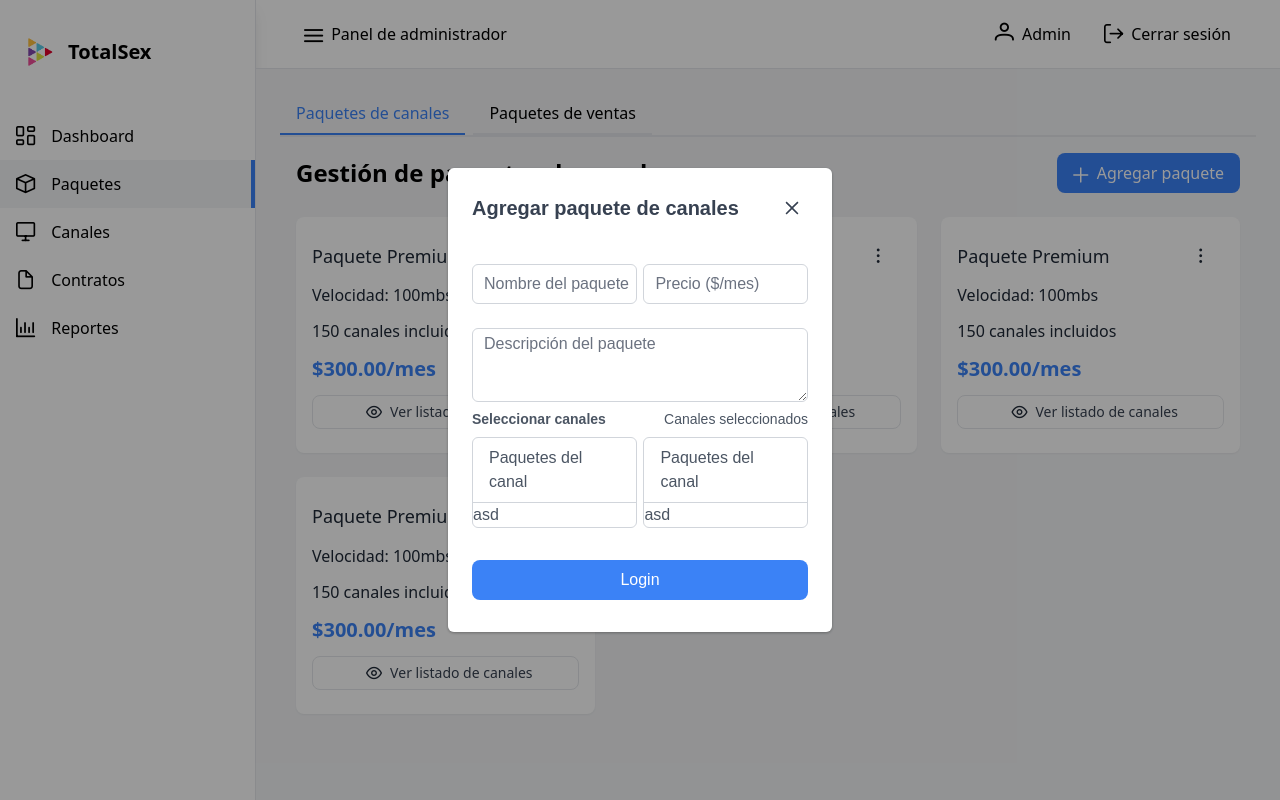
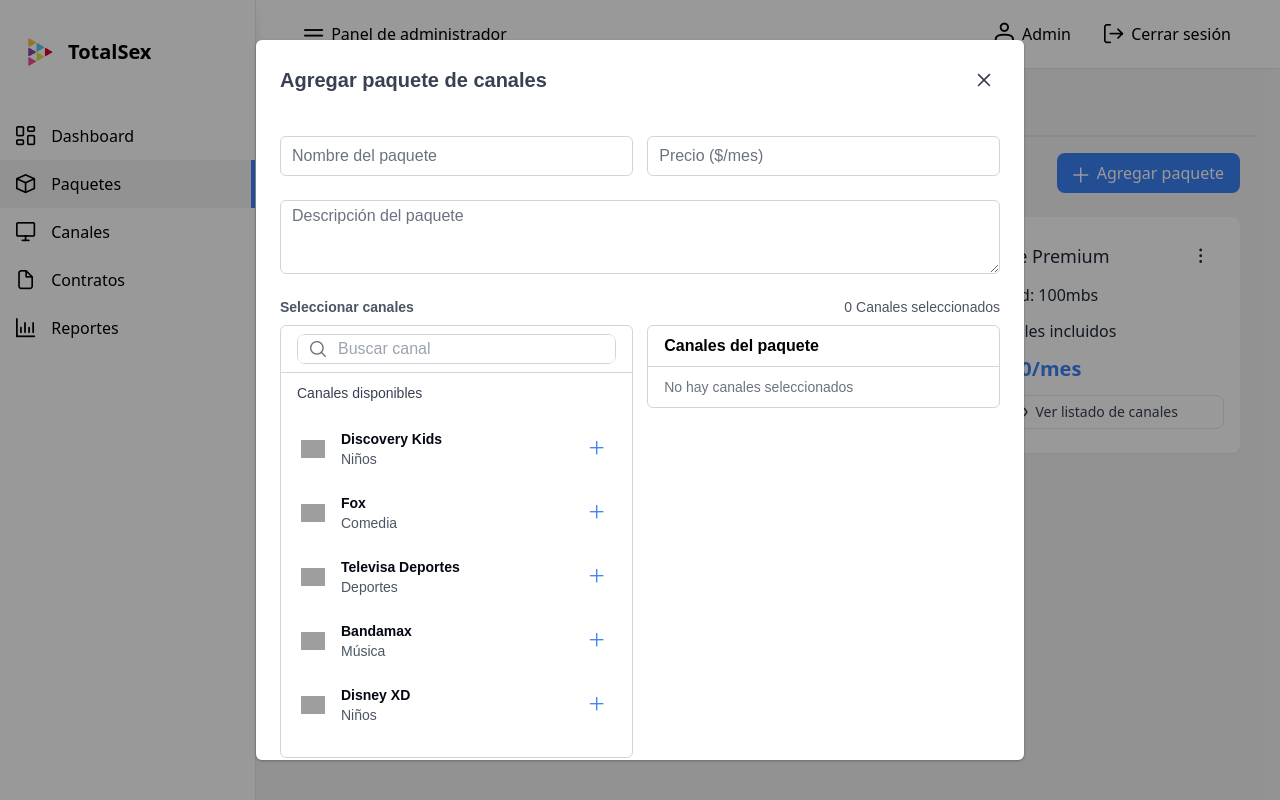
Before and after one commit to EmilianoChavarria/TotalPlay, a React (Vite) app: page /dashboard/packages/channelPackages in a window 1280 px wide. Both pictures are taken after a click on the button "Agregar paquete". Built offline with nearby package versions, Linux system fonts and the light colour scheme; grey boxes are pictures that could not be loaded; a web font is replaced by a local one.

Commit message:
Added functionality to add channels to a package

```diff
--- a/src/components/dashboard/sections/packages/ChannelPackageModal.jsx
+++ b/src/components/dashboard/sections/packages/ChannelPackageModal.jsx
@@ -9,11 +9,12 @@ import { FloatLabel } from 'primereact/floatlabel';
 import { InputText } from 'primereact/inputtext';
 import { Button } from 'primereact/button';
 import { InputTextarea } from 'primereact/inputtextarea';
+import { IconField } from 'primereact/iconfield';
+import { InputIcon } from 'primereact/inputicon';
 
 
 export const ChannelPackageModal = ({ visible, setVisible }) => {
-
-  const [channels, setChannels] = useState([
+  const [allChannels, setAllChannels] = useState([
     {
       id: 1,
       logo: "https://upload.wikimedia.org/wikipedia/commons/a/a9/Discovery_Kids_Logo_2021-Presente.webp",
@@ -25,14 +26,12 @@ export const ChannelPackageModal = ({ visible, setVisible }) => {
       logo: "https://upload.wikimedia.org/wikipedia/commons/c/c0/Fox_Broadcasting_Company_logo_%282019%29.svg",
       name: "Fox",
       category: "Comedia",
-
     },
     {
       id: 3,
       logo: "https://upload.wikimedia.org/wikipedia/commons/thumb/3/35/Televisa_Deportes_logo.png/1200px-Televisa_Deportes_logo.png",
       name: "Televisa Deportes",
       category: "Deportes",
-
     },
     {
       id: 4,
@@ -45,31 +44,41 @@ export const ChannelPackageModal = ({ visible, setVisible }) => {
       logo: "https://upload.wikimedia.org/wikipedia/commons/thumb/b/b9/Disney_XD_-_2015.svg/640px-Disney_XD_-_2015.svg.png",
       name: "Disney XD",
       category: "Niños",
-
     }
   ]);
+
+  const [selectedChannels, setSelectedChannels] = useState([]);
+
+  // Agrega el canal a la segunda lista
+  const addChannel = (channel) => {
+    setSelectedChannels([...selectedChannels, channel]);
+    setAllChannels(allChannels.filter(c => c.id !== channel.id));
+  };
+
+  // Remueve el canal de la segunda lista
+  const removeChannel = (channel) => {
+    setAllChannels([...allChannels, channel]);
+    setSelectedChannels(selectedChannels.filter(c => c.id !== channel.id));
+  };
 
   // Esto es para el formulario
   const validationSchema = Yup.object().shape({
     name: Yup.string()
       .required("El nombre del paquete es obligatorio")
       .matches(
-        // Regex de solo letras y números
         /^[a-zA-Z0-9\s]*$/,
         "El nombre del paquete no es válido"
       ),
     description: Yup.string()
       .required("La descripción del paquete es obligatoria")
       .matches(
-        // Regex de solo letras y números
         /^[a-zA-Z0-9\s]*$/,
         "La descripción del paquete no es válida"
       ),
     amount: Yup.number()
       .typeError('La cantidad del paquete no es válida')
       .required("La cantidad del paquete es obligatoria")
-      .min(1, "La cantidad del paquete no es válida")
-    ,
+      .min(1, "La cantidad del paquete no es válida"),
   });
 
   // Configuración de Formik
@@ -82,21 +91,20 @@ export const ChannelPackageModal = ({ visible, setVisible }) => {
     validationSchema,
     onSubmit: async (values) => {
       console.log('Datos del formulario:', values);
-      const formData = new FormData();
-      formData.append("name", values.name);
-      formData.append("description", values.description);
-      formData.append("number", values.number);
-      formData.append("category", values.category);
-      formData.append("image", values.logo);
+      const packageData = {
+        ...values,
+        channels: selectedChannels.map(c => c.id)
+      };
+      console.log('Package data to submit:', packageData);
 
-      try {
-        console.log(formData)
-        const response = await ChannelService.saveChannel(formData);
-        console.log("Respuesta del servidor:", response);
-      } catch (error) {
-        console.log("Error al crear el canal:", error);
-      }
-
+      // Here you would typically send the data to your API
+      // try {
+      //   const response = await PackageService.savePackage(packageData);
+      //   console.log("Respuesta del servidor:", response);
+      //   setVisible(false);
+      // } catch (error) {
+      //   console.log("Error al crear el paquete:", error);
+      // }
     },
   });
 
@@ -107,9 +115,9 @@ export const ChannelPackageModal = ({ visible, setVisible }) => {
   };
 
   return (
-    <Dialog header="Agregar paquete de canales" visible={visible} className='w-full md:w-[30vw]' onHide={() => { if (!visible) return; setVisible(false); }}>
+    <Dialog header="Agregar paquete de canales" visible={visible} className='w-full md:w-[60vw] xl:w-[60vw] 2xl:w-[40vw]' onHide={() => { if (!visible) return; setVisible(false); }}>
       <form onSubmit={formik.handleSubmit} className='mt-4'>
-        <div className='mt-4 flex flex-col md:flex-row justify-between items-center'>
+        <div className='mt-4 flex flex-col md:flex-row justify-between items-start'>
           {/* Campo de nombre */}
           <div className='w-full md:w-[49%]'>
             <FloatLabel >
@@ -163,25 +171,84 @@ export const ChannelPackageModal = ({ visible, setVisible }) => {
           )}
         </div>
 
-        <div className='flex flex-col'>
-          <div className='flex justify-between items-center mb-2'>
+        <div className='flex flex-col mt-4'>
+          <div className='flex justify-between items-start mb-2'>
             <span className='text-sm font-semibold'>Seleccionar canales</span>
-            <span className='text-sm font-light'>Canales seleccionados</span>
+            <span className='text-sm font-light'>{selectedChannels.length} Canales seleccionados</span>
           </div>
-          <div className='flex justify-between items-center'>
+          <div className='flex justify-between items-start'>
+            {/* Available Channels */}
             <div className='w-[49%] border border-gray-300 rounded-md'>
-              {/* Encabezado del cuadrito */}
               <div className='border-b border-gray-300 px-4 py-2'>
-                Paquetes del canal
+                <IconField iconPosition="left" className='border border-gray-300 rounded-lg  '>
+                  <InputIcon className="pi pi-search"> </InputIcon>
+                  <InputText placeholder="Buscar canal" className='w-full px-10 h-7' />
+                </IconField>
               </div>
-              asd
+              <div className='px-4 py-2'>
+                <span className='text-sm font-medium text-gray-700'>
+                  Canales disponibles
+                </span>
+                {/* Listado de canales */}
+                <div className='py-4 flex flex-col gap-y-2'>
+                  {allChannels.map(channel => (
+                    <div key={channel.id} className='flex justify-between items-center hover:bg-gray-50 py-2 px-1'>
+                      <div className='flex items-center justify-start gap-x-4'>
+                        <img src={channel.logo} alt={channel.name} className="w-6 h-6 object-contain" />
+                        <div>
+                          <p className='text-sm font-semibold text-gray-950'>{channel.name}</p>
+                          <p className='text-sm font-light'>{channel.category}</p>
+                        </div>
+                      </div>
+                      <button type="button" onClick={() => addChannel(channel)}>
+                        <i
+                          className={`pi pi-plus mr-2 text-blue-500`}
+                          style={{ fontSize: '0.9rem' }}
+                        />
+                      </button>
+                    </div>
+                  ))}
+                  {allChannels.length === 0 && (
+                    <div className="text-sm text-gray-500 py-2 text-center">
+                      No hay canales disponibles
+                    </div>
+                  )}
+                </div>
+              </div>
             </div>
+
+            {/* Selected Channels */}
             <div className='w-[49%] border border-gray-300 rounded-md'>
-              {/* Encabezado del cuadrito */}
-              <div className='border-b border-gray-300 px-4 py-2'>
-                Paquetes del canal
+              <div className='border-b border-gray-300 px-4 py-2 font-semibold text-black'>
+                Canales del paquete
               </div>
-              asd
+              <div className='px-4 py-2'>
+                {selectedChannels.length > 0 ? (
+                  <div className='py-4 flex flex-col gap-y-2'>
+                    {selectedChannels.map(channel => (
+                      <div key={channel.id} className='flex justify-between items-center hover:bg-gray-50 py-2 px-1'>
+                        <div className='flex items-center justify-start gap-x-4'>
+                          <img src={channel.logo} alt={channel.name} className="w-6 h-6 object-contain" />
+                          <div>
+                            <p className='text-sm font-semibold text-gray-950'>{channel.name}</p>
+                            <p className='text-sm font-light'>{channel.category}</p>
+                          </div>
+                        </div>
+                        <button type="button" onClick={() => removeChannel(channel)}>
+                          <i
+                            className={`pi pi-minus mr-2 text-red-500`}
+                            style={{ fontSize: '0.9rem' }}
+                          />
+                        </button>
+                      </div>
+                    ))}
+                  </div>
+                ) : (
+                  <span className='text-sm text-gray-500'>
+                    No hay canales seleccionados
+                  </span>
+                )}
+              </div>
             </div>
           </div>
         </div>
@@ -190,9 +257,9 @@ export const ChannelPackageModal = ({ visible, setVisible }) => {
           <button
             type="submit"
             className='w-full bg-blue-500 hover:bg-blue-600 text-white p-2 rounded-lg transition duration-200'
-            disabled={formik.isSubmitting || !formik.isValid}
+            disabled={formik.isSubmitting || !formik.isValid || selectedChannels.length === 0}
           >
-            {formik.isSubmitting ? 'Iniciando sesión...' : 'Login'}
+            {formik.isSubmitting ? 'Creando paquete...' : 'Crear paquete'}
           </button>
         </div>
       </form>
--- a/src/components/shared/Layout.jsx
+++ b/src/components/shared/Layout.jsx
@@ -10,7 +10,7 @@ export const Layout = ({ userRole = "admin" }) => {
     const sidebarItems = {
         admin: [
             { name: "Dashboard", link: "/dashboard/home", icon: "pi pi-objects-column" },
-            { name: "Paquetes", link: "/dashboard/packages", icon: "pi pi-box" },
+            { name: "Paquetes", link: "/dashboard/packages/channelPackages", icon: "pi pi-box" },
             { name: "Canales", link: "/dashboard/channels", icon: "pi pi-desktop" },
             { name: "Contratos", link: "/dashboard/contracts", icon: "pi pi-file" },
             { name: "Reportes", link: "/dashboard/reports", icon: "pi pi-chart-bar" }
```
